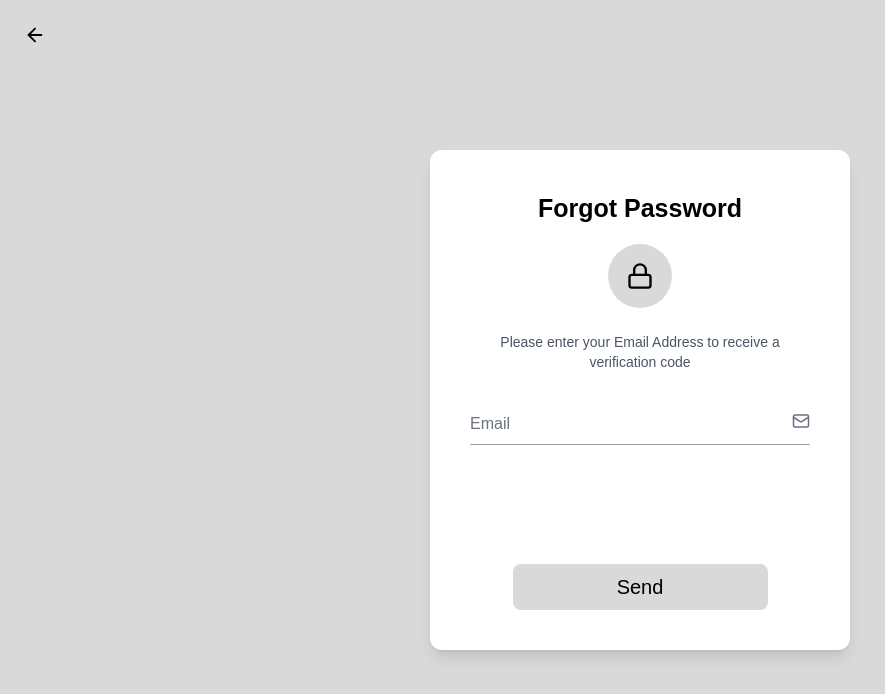
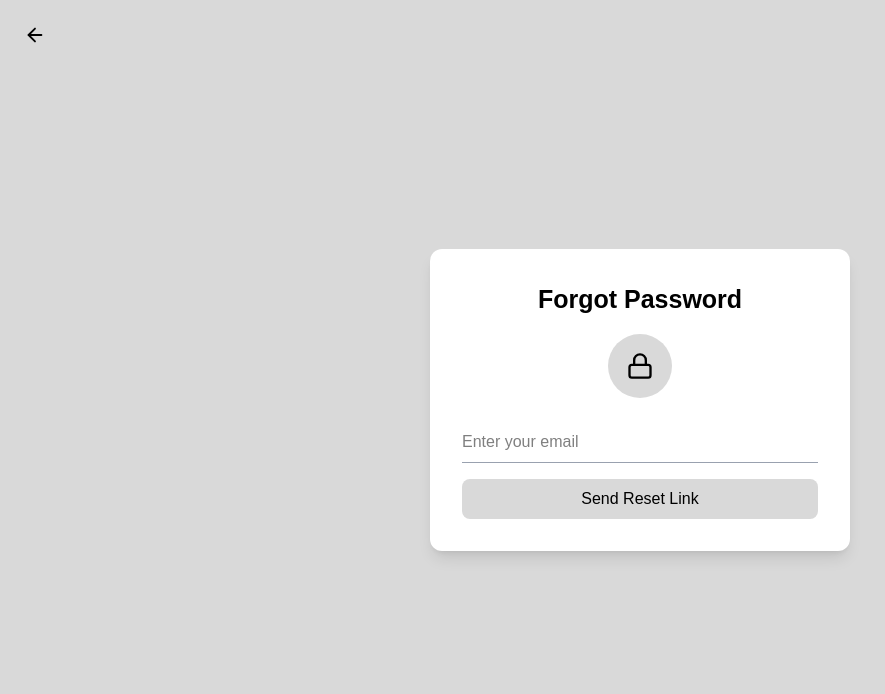
Before and after one commit to Srimathi0910/Invoice-generator, a Next.js app: page /forgot-password-email in a window 1280 px wide. Shown: the top 694 px of the page, without its empty margins (0-885 px from the left). Built offline with nearby package versions, Linux system fonts and the light colour scheme; a web font is replaced by a local one.

Commit message:
Add all new files for deployment

```diff
--- a/app/api/auth/change-password-email/route.ts
+++ b/app/api/auth/change-password-email/route.ts
@@ -1,63 +1,34 @@
 "use server";
-
 import { NextResponse } from "next/server";
 import bcrypt from "bcryptjs";
+import { connectDB } from "@/lib/db";
 import User from "@/models/User";
-import { connectDB } from "@/lib/db";
 
 export async function POST(req: Request) {
-  try {
-    await connectDB();
+  await connectDB();
+  const { newPassword, confirmPassword, token, email } = await req.json();
 
-    const { newPassword, confirmPassword } = await req.json();
+  if (!newPassword || !confirmPassword || !token || !email)
+    return NextResponse.json({ error: "All fields are required" }, { status: 400 });
 
-    // 1️⃣ Check empty fields
-    if (!newPassword || !confirmPassword) {
-      return NextResponse.json(
-        { error: "New password and confirm password are required" },
-        { status: 400 }
-      );
-    }
+  if (newPassword.length <= 8)
+    return NextResponse.json({ error: "Password must be more than 8 characters" }, { status: 400 });
 
-    // 2️⃣ Length validation (MORE THAN 8 characters)
-    if (newPassword.length <= 8 || confirmPassword.length <= 8) {
-      return NextResponse.json(
-        { error: "Password must be more than 8 characters" },
-        { status: 400 }
-      );
-    }
+  if (newPassword !== confirmPassword)
+    return NextResponse.json({ error: "Passwords do not match" }, { status: 400 });
 
-    // 3️⃣ Match validation
-    if (newPassword !== confirmPassword) {
-      return NextResponse.json(
-        { error: "Passwords do not match" },
-        { status: 400 }
-      );
-    }
+  const user = await User.findOne({
+    email,
+    resetPasswordToken: token,
+    resetPasswordExpires: { $gt: new Date() },
+  });
 
-    // 4️⃣ Find last verified user
-    const user = await User.findOne().sort({ updatedAt: -1 });
-    if (!user) {
-      return NextResponse.json(
-        { error: "No user available to reset password" },
-        { status: 400 }
-      );
-    }
+  if (!user) return NextResponse.json({ error: "Invalid or expired link" }, { status: 400 });
 
-    // 5️⃣ Hash new password
-    const hashedPassword = await bcrypt.hash(newPassword, 10);
-    user.password = hashedPassword;
+  user.password = await bcrypt.hash(newPassword, 10);
+  user.resetPasswordToken = undefined;
+  user.resetPasswordExpires = undefined;
+  await user.save();
 
-    await user.save();
-
-    return NextResponse.json({
-      message: "Password reset successfully",
-    });
-  } catch (err) {
-    console.error(err);
-    return NextResponse.json(
-      { error: "Server error" },
-      { status: 500 }
-    );
-  }
+  return NextResponse.json({ message: "Password changed successfully" });
 }
--- a/app/api/auth/forgot-password-email/route.ts
+++ b/app/api/auth/forgot-password-email/route.ts
@@ -1,39 +1,31 @@
 "use server";
 
 import { NextResponse } from "next/server";
-import bcrypt from "bcryptjs";
+import crypto from "crypto";
 import nodemailer from "nodemailer";
 import { connectDB } from "@/lib/db";
 import User from "@/models/User";
 
 export async function POST(req: Request) {
-  try {
   await connectDB();
+  const { email } = await req.json();
 
-    const { email } = await req.json();
-    if (!email) {
-      return NextResponse.json(
-        { success: false, error: "Email is required" },
-        { status: 400 }
-      );
-    }
+  if (!email)
+    return NextResponse.json({ error: "Email is required" }, { status: 400 });
 
   const user = await User.findOne({ email });
-    if (!user) {
-      return NextResponse.json(
-        { success: false, error: "Email not found" },
-        { status: 404 }
-      );
-    }
+  if (!user)
+    return NextResponse.json({ error: "User not found" }, { status: 404 });
 
-    // Generate 4-digit OTP
-    const otp = Math.floor(1000 + Math.random() * 9000).toString();
-    const hashedOtp = await bcrypt.hash(otp, 10);
+  // Generate a random token
+  const token = crypto.randomBytes(32).toString("hex");
 
-    // Save OTP and expiry in DB
-    user.otp = hashedOtp;
-    user.otpExpiry = new Date(Date.now() + 10 * 60 * 1000); // 10 mins
+  // Set token and expiry (3 hours)
+  user.resetPasswordToken = token;
+  user.resetPasswordExpires = new Date(Date.now() + 3 * 60 * 60 * 1000);
   await user.save();
+
+  const resetLink = `${process.env.NEXT_PUBLIC_BASE_URL}/change-password?token=${token}&email=${encodeURIComponent(email)}`;
 
   // Configure nodemailer
   const transporter = nodemailer.createTransport({
@@ -47,29 +39,45 @@ export async function POST(req: Request) {
     tls: { rejectUnauthorized: false },
   });
 
-    // Send OTP email
+  // Send email
   await transporter.sendMail({
     from: `"Support Team" <${process.env.EMAIL_USER}>`,
     to: email,
-      subject: "Password Reset OTP",
+    subject: "Reset Your Password",
     html: `
-        <div style="font-family: Arial, sans-serif; line-height: 1.5;">
-          <h2>Password Reset OTP</h2>
-          <p>Your OTP is:</p>
-          <h1 style="letter-spacing: 4px;">${otp}</h1>
-          <p>This OTP is valid for <strong>10 minutes</strong>.</p>
-          <p>If you did not request this, please ignore this email.</p>
+      <div style="font-family: Arial, sans-serif; color: #24292f; padding: 20px; max-width: 600px; margin: auto; line-height: 1.5;">
+        <h2 style="font-size: 20px; font-weight: bold;">We heard that you lost your password</h2>
+        <p style="font-size: 16px; margin: 10px 0;">
+          Sorry about that! But don’t worry, you can use the button below to reset your password.
+        </p>
+
+        <div style="text-align: center; margin: 30px 0;">
+          <a href="${resetLink}"
+             style="
+               display: inline-block;
+               padding: 12px 24px;
+               font-size: 16px;
+               font-weight: 600;
+               color: #000000;
+               background-color: #D9D9D9;
+               border-radius: 6px;
+               text-decoration: none;
+             ">
+            Reset your password
+          </a>
+        </div>
+
+        <p style="font-size: 14px; color: #6a737d;">
+          If you don’t use this link within 3 hours, it will expire. You can request a new password reset link any time.
+        </p>
+
+        <p style="margin-top: 20px; font-size: 16px;">
+          Thanks,<br/>
+          The Support Team
+        </p>
       </div>
     `,
   });
 
-    // ✅ Return success
-    return NextResponse.json({ success: true, message: "OTP sent successfully" });
-  } catch (err) {
-    console.error("FORGOT PASSWORD ERROR:", err);
-    return NextResponse.json(
-      { success: false, error: "Server error" },
-      { status: 500 }
-    );
+  return NextResponse.json({ message: "Reset link sent to your email" });
 }
-}
--- a/app/change-password/page.tsx
+++ b/app/change-password/page.tsx
@@ -1,20 +1,38 @@
 "use client";
 
-import { useState } from "react";
+import { useState, useEffect } from "react";
 import { Lock, ArrowLeft } from "lucide-react";
+import { useRouter } from "next/navigation";
 import Link from "next/link";
-import { useRouter } from "next/navigation";
 
 export default function ChangePassword() {
   const router = useRouter();
-
+  const [token, setToken] = useState("");
+  const [email, setEmail] = useState("");
   const [newPassword, setNewPassword] = useState("");
   const [confirmPassword, setConfirmPassword] = useState("");
   const [error, setError] = useState("");
+  const [success, setSuccess] = useState("");
   const [loading, setLoading] = useState(false);
+
+  useEffect(() => {
+    const searchParams = new URLSearchParams(window.location.search);
+    const t = searchParams.get("token");
+    const e = searchParams.get("email");
+
+    if (!t || !e) {
+      alert("Invalid reset link");
+      router.push("/login");
+      return;
+    }
+
+    setToken(t);
+    setEmail(e);
+  }, [router]);
 
   const handleChangePassword = async () => {
     setError("");
+    setSuccess("");
 
     if (newPassword !== confirmPassword) {
       setError("Passwords do not match");
@@ -27,93 +45,59 @@ export default function ChangePassword() {
       const res = await fetch("/api/auth/change-password-email", {
         method: "POST",
         headers: { "Content-Type": "application/json" },
-        body: JSON.stringify({ newPassword, confirmPassword }),
+        body: JSON.stringify({ newPassword, confirmPassword, token, email }),
       });
 
       const data = await res.json();
 
       if (!res.ok) {
         setError(data.error || "Something went wrong");
-        setLoading(false);
       } else {
-        alert("Password changed successfully ✅");
-        router.push("/login");
+        setSuccess(data.message);
+        setTimeout(() => router.push("/login"), 1000);
       }
     } catch {
       setError("Network error");
+    } finally {
       setLoading(false);
     }
   };
 
   return (
-    // Added p-4 to prevent the card from touching screen edges on mobile
     <div className="min-h-screen flex items-center justify-center bg-[#D9D9D9] p-4">
-      {/* Back Arrow - Adjusted position for better mobile access */}
-      <Link href="/verify" className="absolute top-6 left-6 text-black hover:opacity-70 z-10">
+      <Link href="/login" className="absolute top-6 left-6 text-black hover:opacity-70 z-10">
         <ArrowLeft size={22} />
       </Link>
 
-      {/* - Changed w-[420px] to w-full max-w-[420px]
-          - Changed h-[560px] to md:h-[560px] and h-auto (flexible height for small screens)
-      */}
-      <div className="relative w-full max-w-[420px] md:h-[560px] h-auto bg-white rounded-xl shadow-lg p-8 md:p-10 flex flex-col items-center">
-
-        <h2 className="text-[24px] font-bold text-black mb-4 text-center">
-          Create New Password
-        </h2>
-
-        <div className="w-16 h-16 flex items-center justify-center rounded-full bg-[#D9D9D9] mb-4 flex-shrink-0">
+      <div className="relative w-full max-w-[420px] bg-white rounded-xl shadow-lg p-8 flex flex-col items-center">
+        <h2 className="text-[25px] font-bold text-black mb-4 text-center">Change Password</h2>
+        <div className="w-16 h-16 flex items-center justify-center rounded-full bg-[#D9D9D9] mb-6">
           <Lock size={28} className="text-black" />
         </div>
 
-        <p className="text-sm text-black text-center mb-8">
-          Your new password must be different from previously used passwords
-        </p>
-
-        {/* New Password */}
-        <div className="relative w-full mb-4">
         <input
           type="password"
+          placeholder="New Password"
           value={newPassword}
           onChange={(e) => setNewPassword(e.target.value)}
-            placeholder=" "
-            className="peer w-full border-b border-gray-400 py-2 outline-none bg-transparent"
+          className="w-full border-b border-gray-400 py-2 mb-4 outline-none bg-transparent"
         />
-          <label
-            className={`absolute left-0 text-gray-500 transition-all duration-300
-              ${newPassword ? "-top-3 text-sm text-black" : "top-2 text-base"}
-              peer-focus:-top-3 peer-focus:text-sm peer-focus:text-black`}
-          >
-            New Password
-          </label>
-        </div>
 
-        {/* Confirm Password */}
-        <div className="relative w-full mb-6">
         <input
           type="password"
+          placeholder="Confirm Password"
           value={confirmPassword}
           onChange={(e) => setConfirmPassword(e.target.value)}
-            placeholder=" "
-            className="peer w-full border-b border-gray-400 py-2 outline-none bg-transparent"
+          className="w-full border-b border-gray-400 py-2 mb-4 outline-none bg-transparent"
         />
-          <label
-            className={`absolute left-0 text-gray-500 transition-all duration-300
-              ${confirmPassword ? "-top-3 text-sm text-black" : "top-2 text-base"}
-              peer-focus:-top-3 peer-focus:text-sm peer-focus:text-black`}
-          >
-            Confirm Password
-          </label>
-        </div>
 
-        {error && <p className="text-red-500 mb-4 text-center text-sm">{error}</p>}
+        {error && <p className="text-red-500 mb-2">{error}</p>}
+        {success && <p className="text-green-600 mb-2">{success}</p>}
 
         <button
-          type="button"
           onClick={handleChangePassword}
           disabled={loading}
-          className={`text-black text-[18px] py-2 rounded-lg transition w-full md:w-3/4 mx-auto
-            ${loading ? "bg-gray-300 cursor-not-allowed" : "bg-[#D9D9D9] hover:bg-gray-300"}`}
+          className={`w-full py-2 rounded-lg bg-[#D9D9D9] hover:bg-gray-300 ${loading ? "cursor-not-allowed" : ""}`}
         >
           {loading ? "Changing..." : "Change Password"}
         </button>
--- a/app/clients/page.tsx
+++ b/app/clients/page.tsx
@@ -303,12 +303,12 @@ export default function ClientsPage() {
           />
           <Search className="absolute left-3 top-1/2 transform -translate-y-1/2 text-gray-400" size={18} />
         </motion.div> */}
-        <motion.button variants={itemVariant}
+        {/* <motion.button variants={itemVariant}
           onClick={handleAddClient}
           className="bg-white text-black px-4 py-2 rounded flex items-center gap-2"
         >
           + Add Client
-        </motion.button>
+        </motion.button> */}
       </motion.div>
 
       {/* -------- SEARCH -------- */}
--- a/app/forgot-password-email/page.tsx
+++ b/app/forgot-password-email/page.tsx
@@ -1,7 +1,7 @@
 "use client";
 
 import { useState } from "react";
-import { Lock, Mail, ArrowLeft } from "lucide-react";
+import { Mail, Lock, ArrowLeft } from "lucide-react";
 import Link from "next/link";
 import { useRouter } from "next/navigation";
 
@@ -27,14 +27,10 @@ export default function ForgotPassword() {
 
       const data = await res.json();
 
-      if (!res.ok || data.success === false) {
-        setError(data.message || data.error || "Something went wrong");
+      if (!res.ok) {
+        setError(data.error || "Something went wrong");
       } else {
-        setSuccess(data.message || "OTP sent to your email address");
-        setTimeout(() => {
-          // ✅ Pass email as query param to VerifyEmail page
-          router.push(`/verify-email?email=${encodeURIComponent(email)}`);
-        }, 1000);
+        setSuccess(data.message);
       }
     } catch {
       setError("Network error");
@@ -45,56 +41,30 @@ export default function ForgotPassword() {
 
   return (
     <div className="min-h-screen flex items-center justify-center bg-[#D9D9D9] p-4">
-      <Link
-        href="/login"
-        className="absolute top-6 left-6 text-black hover:opacity-70 transition z-10"
-      >
+      <Link href="/login" className="absolute top-6 left-6 text-black hover:opacity-70 z-10">
         <ArrowLeft size={22} />
       </Link>
-
-      <div className="relative w-full max-w-[420px] md:h-[500px] h-auto bg-white rounded-xl shadow-lg p-8 md:p-10 flex flex-col items-center">
-        <h2 className="text-[25px] font-bold text-black mb-4 text-center">
-          Forgot Password
-        </h2>
-
-        <div className="w-16 h-16 flex items-center justify-center rounded-full bg-[#D9D9D9] mb-6 flex-shrink-0">
+      <div className="relative w-full max-w-[420px] bg-white rounded-xl shadow-lg p-8 flex flex-col items-center">
+        <h2 className="text-[25px] font-bold text-black mb-4 text-center">Forgot Password</h2>
+        <div className="w-16 h-16 flex items-center justify-center rounded-full bg-[#D9D9D9] mb-6">
           <Lock size={28} className="text-black" />
         </div>
-
-        <p className="text-gray-600 text-sm text-center mb-8">
-          Please enter your Email Address to receive a <br className="hidden md:block" />
-          verification code
-        </p>
-
-        <div className="relative w-full mb-6">
-          <input
-            type="email"
-            value={email}
-            onChange={(e) => setEmail(e.target.value)}
-            placeholder=" "
-            className="peer w-full border-b border-gray-400 py-2 outline-none bg-transparent"
-          />
-          <label
-            className={`absolute left-0 text-gray-500 transition-all duration-300
-              ${email ? "-top-3 text-sm text-black" : "top-2 text-base"}
-              peer-focus:-top-3 peer-focus:text-sm peer-focus:text-black`}
-          >
-            Email
-          </label>
-          <Mail className="absolute right-0 top-2 text-gray-500" size={18} />
-        </div>
-
-        {error && <p className="text-red-500 mb-2 text-center text-sm">{error}</p>}
-        {success && <p className="text-green-600 mb-2 text-center text-sm">{success}</p>}
-
+        <input
+          type="email"
+          value={email}
+          onChange={(e) => setEmail(e.target.value)}
+          placeholder="Enter your email"
+          className="w-full border-b border-gray-400 py-2 outline-none bg-transparent mb-4"
+        />
+        {error && <p className="text-red-500 mb-2">{error}</p>}
+        {success && <p className="text-green-600 mb-2">{success}</p>}
         <button
           type="button"
           onClick={handleSend}
           disabled={loading}
-          className={`text-black text-[20px] py-2 rounded-lg transition w-full md:w-3/4 mx-auto mt-auto
-            ${loading ? "bg-gray-300 cursor-not-allowed" : "bg-[#D9D9D9] hover:bg-gray-300"}`}
+          className={`w-full py-2 rounded-lg bg-[#D9D9D9] hover:bg-gray-300 ${loading ? "cursor-not-allowed" : ""}`}
         >
-          {loading ? "Sending..." : "Send"}
+          {loading ? "Sending..." : "Send Reset Link"}
         </button>
       </div>
     </div>
--- a/models/User.ts
+++ b/models/User.ts
@@ -2,76 +2,21 @@ import mongoose from "mongoose";
 
 const UserSchema = new mongoose.Schema(
   {
-    // ================= BASIC INFO =================
-    username: {
-      type: String,
-      required: true,
-      trim: true,
-    },
+    username: { type: String, required: true, trim: true },
+    email: { type: String, required: true, unique: true, lowercase: true, trim: true },
+    phone: { type: String, trim: true },
+    password: { type: String, required: true },
+    contactPerson: { type: String, trim: true },
+    role: { type: String, enum: ["company", "client"], default: "client", required: true },
+    companyId: { type: mongoose.Schema.Types.ObjectId, ref: "User", default: null },
+    isActive: { type: Boolean, default: true },
+    isFirstLogin: { type: Boolean, default: true },
 
-    email: {
-      type: String,
-      required: true,
-      unique: true,
-      lowercase: true,
-      trim: true,
-    },
-
-    phone: {
-      type: String,
-      trim: true,
-    },
-
-    // ================= AUTH =================
-    password: {
-      type: String,
-      required: true,
-    },
-    contactPerson: {
-      type: String,
-      trim: true,
-    },
-
-    role: {
-      type: String,
-      enum: ["company", "client"],
-      required: true,
-      default: "client",
-    },
-
-    // ================= CLIENT ↔ COMPANY LINK =================
-    companyId: {
-      type: mongoose.Schema.Types.ObjectId,
-      ref: "User", // company user
-      default: null,
-    },
-
-    // ================= ACCOUNT STATUS =================
-    isActive: {
-      type: Boolean,
-      default: true,
-    },
-
-    // ================= OTP / RESET =================
-    otp: {
-      type: String,
-    },
-
-    otpExpiry: {
-      type: Date,
-    },
-
-    // ================= FIRST LOGIN TRACK =================
-    isFirstLogin: {
-      type: Boolean,
-      default: true,
-    },
+    // ======= FOR PASSWORD RESET =======
+    resetPasswordToken: { type: String },
+    resetPasswordExpires: { type: Date },
   },
-  {
-    timestamps: true,
-  }
-
+  { timestamps: true }
 );
 
-export default mongoose.models.User ||
-  mongoose.model("User", UserSchema);
+export default mongoose.models.User || mongoose.model("User", UserSchema);
```
Also changed, not shown: app/company-new-invoice/page.tsx (+25 -3 lines), app/help/page.tsx (+31 -14 lines), app/login/page.tsx (+19 -14 lines), app/preview/InvoicePreview.tsx (+31 -7 lines), app/signup/page.tsx (+16 -13 lines). Lines whose indentation alone changed are shown as unchanged.
